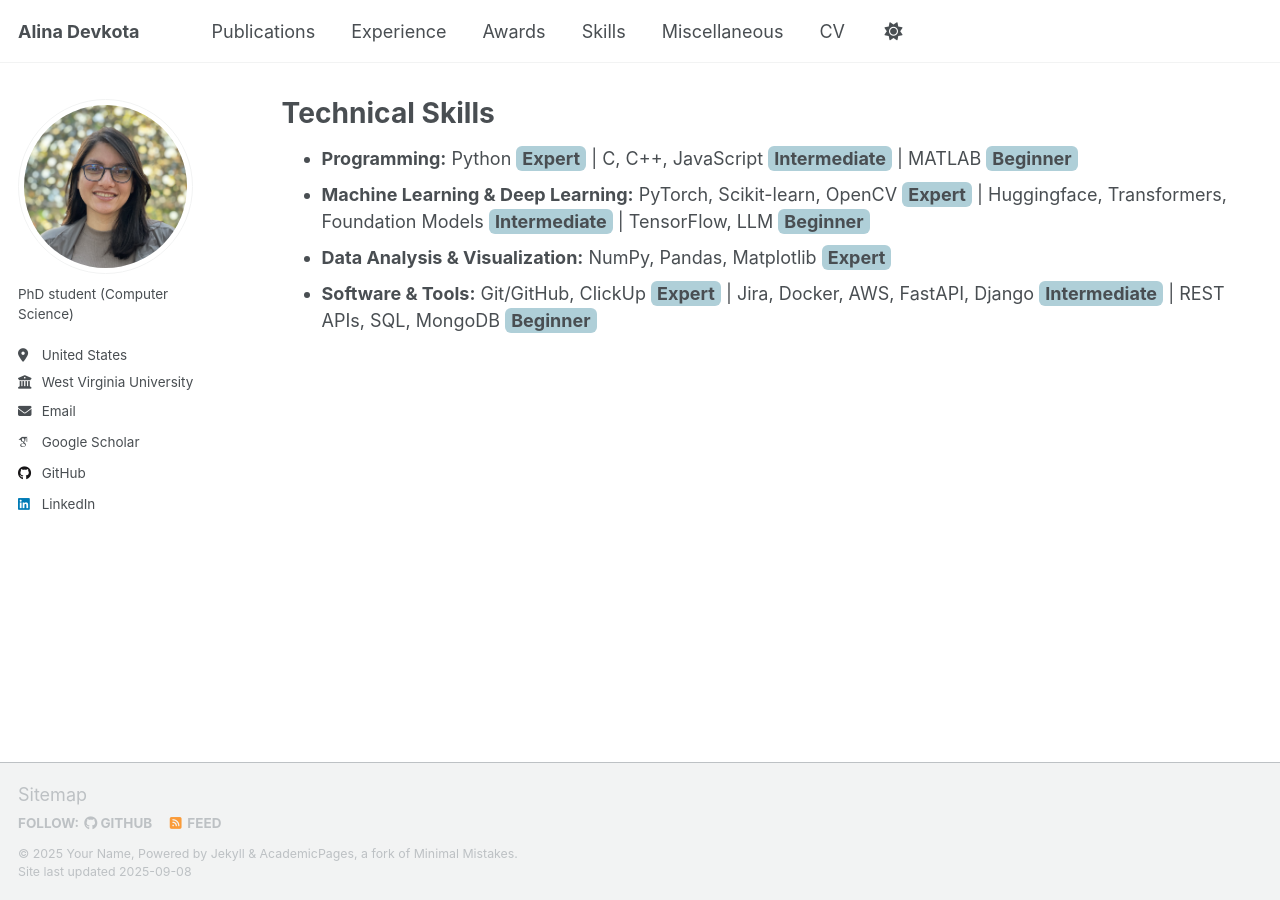
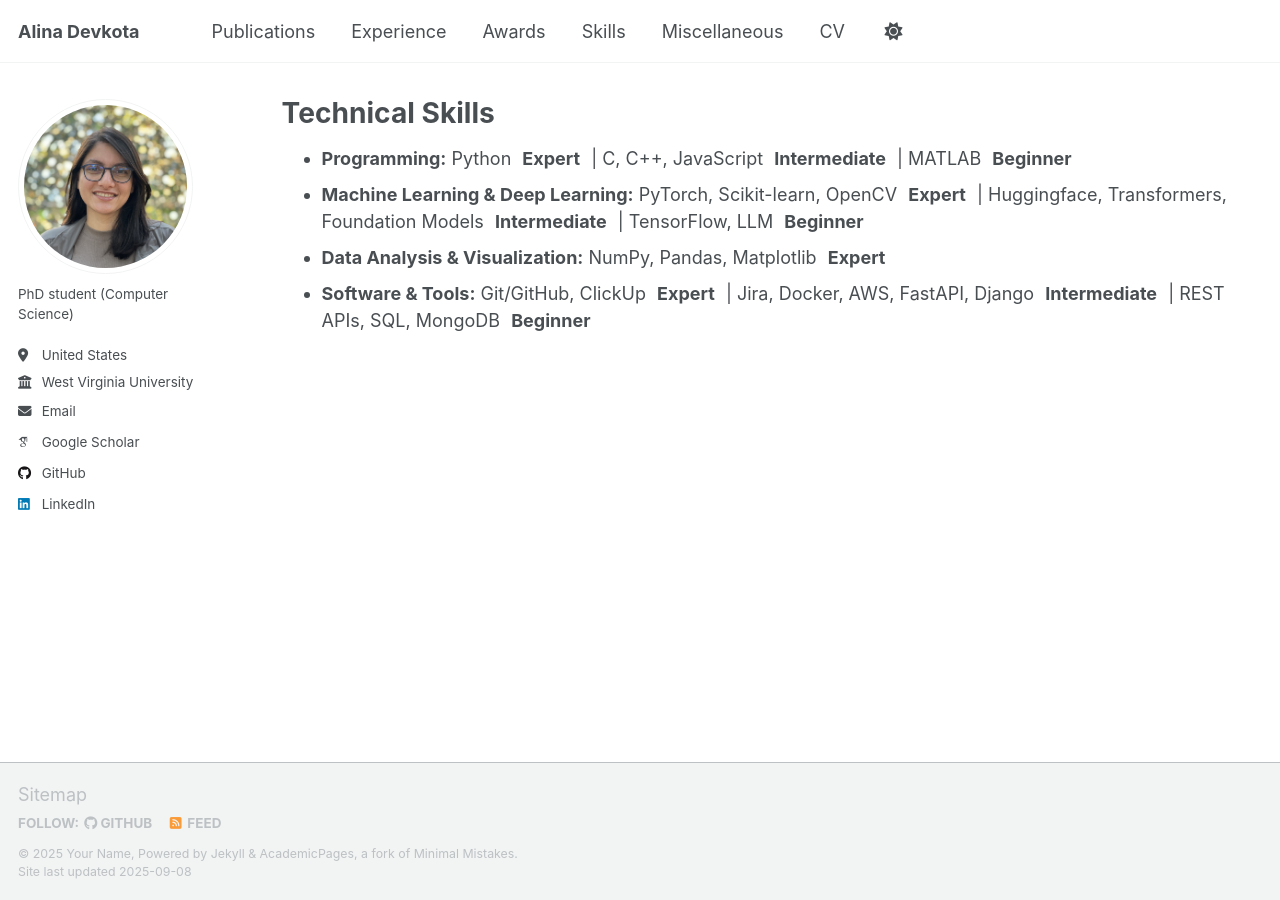
Before and after one commit to alinadevkota/Portfolio, a Jekyll site: the page built from _pages/skills.html, in a window 1280 px wide. Built offline with Jekyll 4.4.1, drawn with Linux system fonts in a browser that asks for light colours; some web fonts are replaced; a script that is not in the unit is left out.

Commit message:
update skills

```diff
--- a/_sass/layout/_page.scss
+++ b/_sass/layout/_page.scss
@@ -403,7 +403,6 @@
 .skills-list .expert {
   color: --global-code-text-color;       /* dark green */
   font-weight: bold;
-  background: $skills-bg-color;
   padding: 2px 6px;
   border-radius: 6px;
 }
@@ -411,7 +410,6 @@
 .skills-list .intermediate {
   color: --global-code-text-color;       /* amber/orange */
   font-weight: bold;
-  background: $skills-bg-color;
   padding: 2px 6px;
   border-radius: 6px;
 }
@@ -419,7 +417,6 @@
 .skills-list .beginner {
   color: --global-code-text-color;       /* dark red */
   font-weight: bold;
-  background: $skills-bg-color;
   padding: 2px 6px;
   border-radius: 6px;
 }
```
